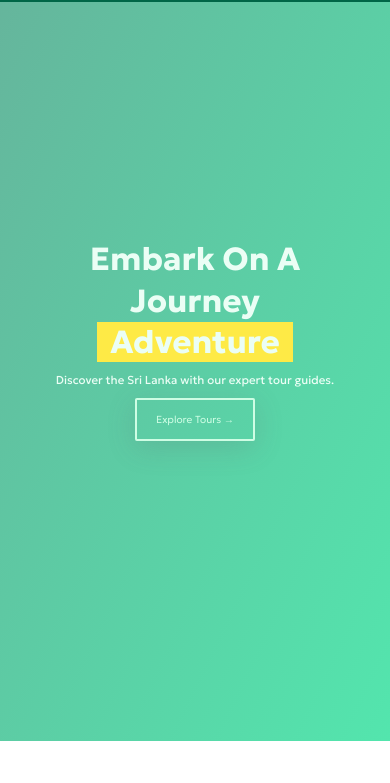
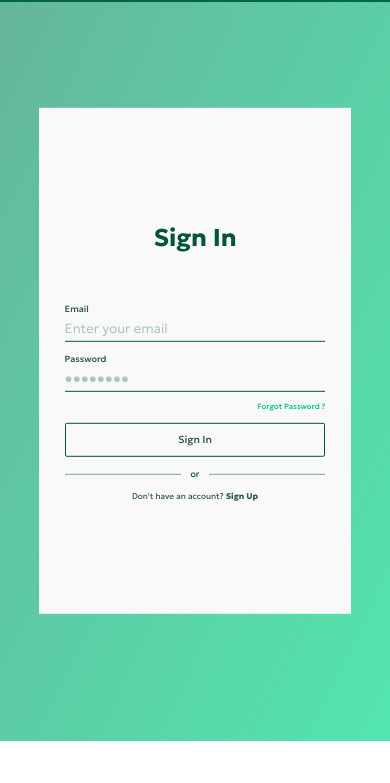
Before and after one commit to indunil-jay/Ceylon-Explora, a website: page index.html in a window 390 px wide. Shown: the part 61-844 px from the top of the page. Drawn offline with Linux system fonts and the light colour scheme.

Commit message:
implemened sign-in ui and make responsive for all the device

```diff
--- a/index.html
+++ b/index.html
@@ -30,7 +30,7 @@
           </span>
         </li>
         <li class="nav__item btn__outline btn btn__transparent">
-          <a href="#" class="nav__link--btn">Sign In</a>
+          <a href="./login.html" class="nav__link--btn">Sign In</a>
         </li>
         <li class="nav__item btn__outline btn btn__fill ">
           <a href="#" class="nav__link--btn">Sing Up</a>
@@ -924,6 +924,59 @@
     </div>
   </div>
 
+
+   <!-- sign in -->
+
+   <div class="signInContainer">
+
+      <div class="signInContainer__wrapper">
+        <div class="signin__closeBtn">
+        <svg class="sidebar__icon sidebar__icon--close">
+          <use xlink:href="images/sprite.svg#icon-x-circle"></use>
+        </svg>
+      </div>
+       <div class="signin">
+      <div class="signin__left">
+          <div class="signin__picture">
+            <img src="./images/login.png" alt="">
+         </div>
+
+      </div>
+      <div class="signin__right">
+        <h2 class="heading heading--h2 signin__title">Sign in</h2>
+
+        <form action="" class="signin__form">
+        <div class="signin__group">
+          <label for="youremail" class="signin__label">Email</label>
+          <input type="email" class="signin__input" name="youremail" id="youremail" placeholder="Enter your email" required>
+        </div>
+        <div class="signin__group">
+          <label for="password" class="signin__label">password</label>
+          <input type="password" class="signin__input" name="password" id="password" placeholder="●●●●●●●●" required>
+        </div>
+        <div class="signin__group">
+          <a href="#" class="signin__forgot">Forgot password ?</a>
+        </div>
+        <div class="signin__group">
+          <a href="#" class="btn__rightWave signin__btn">Sign in</a>
+        </div>
+        <div class="signin__group">
+               <div class="signin__orContainer">
+               <span class="signin__before"></span>
+               <p  class="paragraph paragraph--p2 signin__or">or</p>
+               <span class="signin__after"></span>
+               </div>
+        </div>
+        <div class="signin__group ">
+               <span class="signin__text--light">Don't have an account? <a href="" class="signin__text--dark">Sign up</a></span>
+        </div>
+
+        </form>
+      </div>
+    </div>
+      </div>
+
+   </div>
 </body>
 
 
--- a/sass/abstract/_variables.scss
+++ b/sass/abstract/_variables.scss
@@ -101,4 +101,6 @@
     rgba(0, 0, 0, 0.25) 0px 1px 1px 0px;
   --box-shadow-type-7: rgba(0, 0, 0, 0.1) 0px 20px 25px -5px,
     rgba(0, 0, 0, 0.04) 0px 10px 10px -5px;
+
+  --box-shadow-type-8: rgba(0, 0, 0, 0.05) 0px 0.5px 1px 0px;
 }
--- a/sass/main.scss
+++ b/sass/main.scss
@@ -21,3 +21,4 @@
 @import "layouts/footer";
 
 @import "pages/home";
+@import "pages/signin";
--- /dev/null
+++ b/sass/pages/_signin.scss
@@ -0,0 +1,184 @@
+.signInContainer {
+  position: fixed;
+  width: 100%;
+  height: 100%;
+  top: 0;
+  left: 0;
+
+  &__wrapper {
+    position: absolute;
+    //   width: 80vw;
+    //   height: 80vh;
+    top: 50%;
+    left: 50%;
+    transform: translate(-50%, -50%);
+    background-color: orangered;
+  }
+}
+
+.signin {
+  width: 80vw;
+  height: 80vh;
+  display: grid;
+  grid-template-columns: 3fr 2fr;
+
+  @include respond(tab-land) {
+    grid-template-columns: 1fr 1fr;
+  }
+  @include respond(mobile) {
+    grid-template-columns: 1fr;
+    height: 60vh;
+  }
+
+  &__closeBtn {
+    position: absolute;
+    top: 5px;
+    right: 5px;
+  }
+
+  &__left {
+    background-color: var(--color-primary-100);
+
+    @include respond(mobile) {
+      display: none;
+    }
+  }
+
+  &__picture {
+    width: 100%;
+    height: 80vh;
+
+    img {
+      width: 100%;
+      height: 100%;
+      object-fit: contain;
+    }
+  }
+
+  &__right {
+    background-color: var(--color-white);
+    display: flex;
+    flex-direction: column;
+    align-items: center;
+    justify-content: center;
+  }
+
+  &__title {
+    margin-top: 3rem;
+    margin-bottom: 4rem;
+  }
+
+  &__form {
+    width: 100%;
+    padding: var(--space-md-1) var(--space-md-2);
+    // background-color: orangered;
+
+    @include respond(mobile-xl) {
+      padding: var(--space-md-1) var(--space-md-2);
+    }
+    @include respond(mobile) {
+      padding: var(--space-md-1) var(--space-md-2);
+    }
+  }
+
+  &__group {
+    display: flex;
+    flex-direction: column;
+
+    &:not(:last-child) {
+      margin-bottom: var(--space-sm-1);
+    }
+  }
+
+  &__label {
+    display: inline-block;
+    font-size: var(--font-sm-1);
+    text-transform: capitalize;
+    font-weight: 500;
+    color: rgba(0, 47, 35, 0.8);
+    cursor: pointer;
+  }
+
+  &__input {
+    outline: none;
+    border: none;
+    border-bottom: 1px solid var(--color-primary-900);
+    width: 100%;
+    height: 4rem;
+    padding: 1.5rem 0;
+    background-color: var(--color-white);
+    font-family: inherit;
+    color: inherit;
+    transition: var(--transition-mode-2);
+
+    &:focus {
+      outline: none;
+      background-color: var(--color-white);
+      box-shadow: var(--box-shadow-type-8);
+    }
+    &:focus:invalid {
+      border-bottom: 1px solid var(--color-error-500);
+    }
+    &:focus:valid {
+      border-bottom: 1px solid var(--color-primary-500);
+    }
+
+    &::-webkit-input-placeholder {
+      color: var(--color-primary-900);
+      opacity: 0.3;
+      font-weight: 300;
+    }
+  }
+  &__forgot {
+    align-self: flex-end;
+    color: var(--color-primary-500);
+    font-weight: 500;
+    font-size: var(--font-xsm-1);
+  }
+
+  &__btn {
+    text-align: center;
+    font-weight: 500;
+    color: rgba(0, 47, 35, 0.8);
+    border: 1px solid var(--color-primary-900);
+  }
+  &__orContainer {
+    display: flex;
+    justify-content: space-between;
+    align-items: center;
+    gap: 1.5rem;
+  }
+
+  &__or {
+    text-align: center;
+  }
+  &__after,
+  &__before {
+    position: relative;
+    display: inline-block;
+    width: 100%;
+  }
+  &__before::before,
+  &__after::after {
+    position: absolute;
+    content: "";
+    width: 100%;
+    height: 1px;
+    background-color: var(--color-primary-900);
+    opacity: 0.5;
+  }
+
+  &__text {
+    &--light,
+    &--dark {
+      text-align: center;
+      font-size: var(--font-xsm-2);
+      color: rgba(0, 47, 35, 0.8);
+    }
+    &--dark {
+      font-size: var(--font-xsm-2);
+      color: rgba(0, 47, 35, 0.8);
+      font-weight: 800 !important;
+    }
+  }
+}
```
Also changed, not shown: css/style.css, images/login.png (added).
